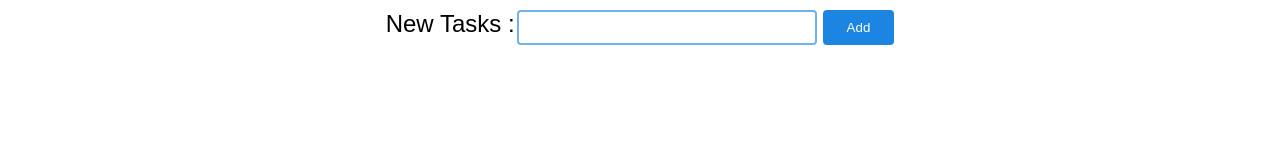
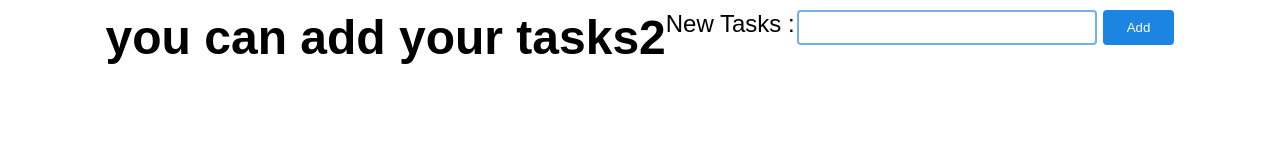
Before and after one commit to rameshkittur/to-do-list, a plain HTML site: page index.html in a window 1280 px wide. Drawn offline with Linux system fonts and the light colour scheme.

Commit message:
added heading

```diff
--- a/index.html
+++ b/index.html
@@ -9,15 +9,16 @@
     <script defer src="script.js"></script>
 </head>
 <body>
-
+    <div class="new">
     <form id="new-item-form">
+        <h1>you can add your tasks2</h1>
         <label for="item-input">New Tasks :</label>
         <input type="text" id="item-input">
         <button type="submit">Add</button>
     </form>
     <div id="list">
 
-    </div>
+    </div> </div>
 
 </body>
 </html>
```
